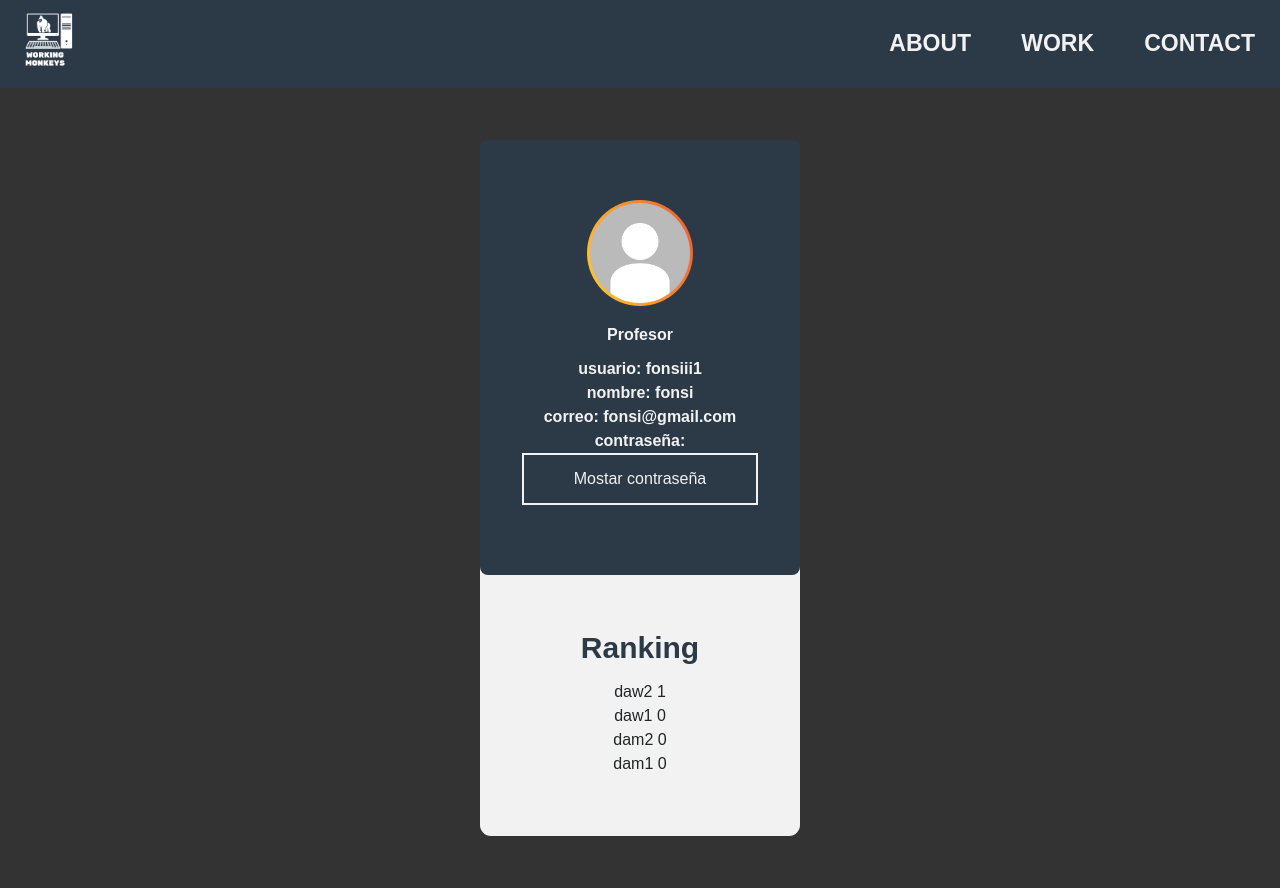
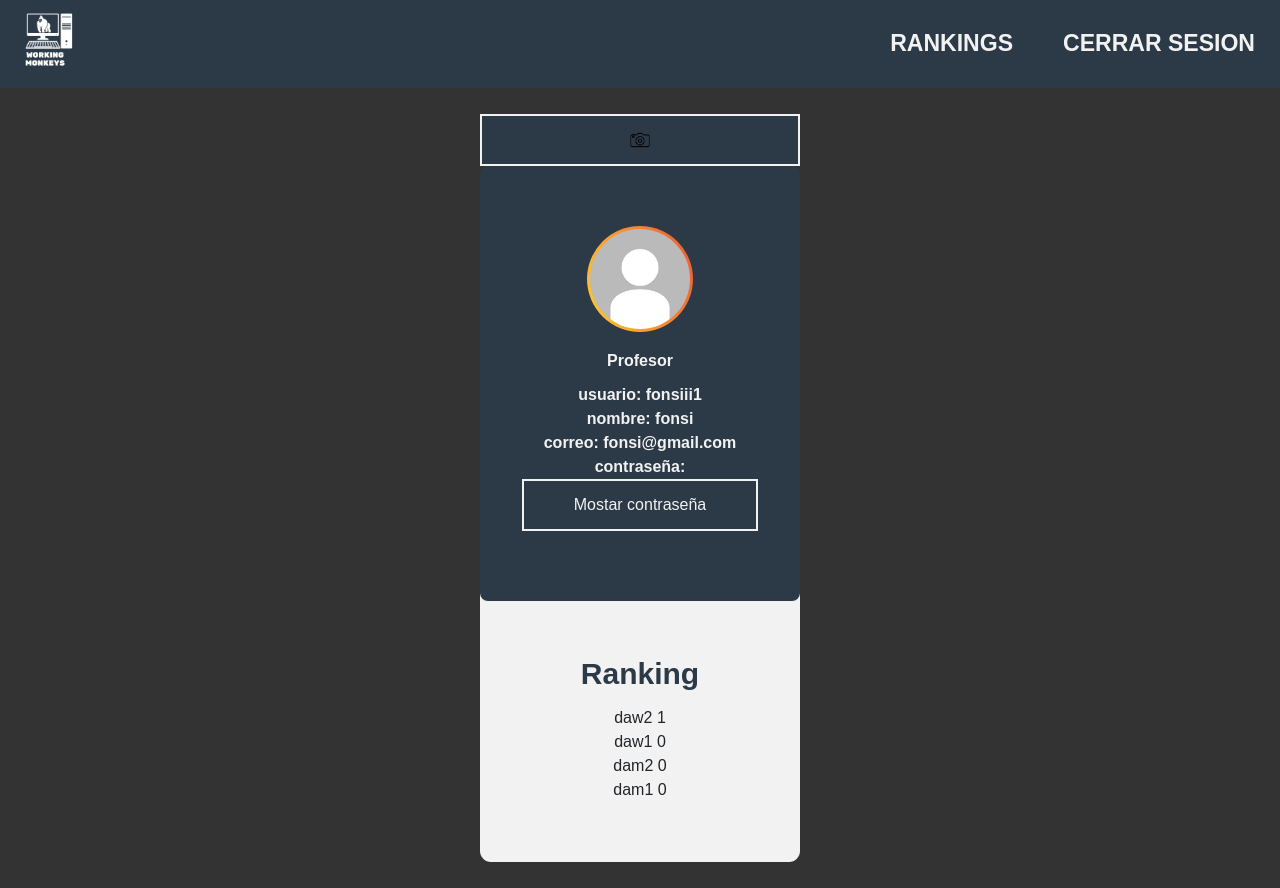
Before and after one commit to nacholopezlabra/WorkingMonkeys, an Angular app in the folder GamifiKAngular/: page /profile in a window 1280 px wide. Built offline with nearby package versions, Linux system fonts and the light colour scheme.

Commit message:
profile changes

```diff
--- a/GamifiKAngular/src/app/pages/profile/profile.component.html
+++ b/GamifiKAngular/src/app/pages/profile/profile.component.html
@@ -5,17 +5,17 @@
   </div>
   <div class="menu">
     <a href="#" class="link">
-      <div class="title">About</div>
+      <div class="title">Rankings</div>
       <div class="bar"></div>
     </a>
     <a href="#" class="link">
-      <div class="title">Work</div>
+      <div class="title">Cerrar sesion</div>
       <div class="bar"></div>
     </a>
-    <a href="#" class="link">
+    <!--<a href="#" class="link">
       <div class="title">Contact</div>
       <div class="bar"></div>
-    </a>
+    </a>-->
   </div>
 </header>
 <body>
@@ -24,7 +24,7 @@
 
 
     <div class="imageCard standarCard">
-      <button class="editPic"><img class="icon" src="../../../assets/icons/editIcon.png"></button>
+      <button (click)="openEditMode()"><img class="icon" src="../../../assets/icons/editIcon.png"></button>
       <div class="imageCardContainer">
 
         <div class="pic">
@@ -40,10 +40,10 @@
           <p *ngIf="user?.userType == 1">Profesor</p>
           <p *ngIf="user?.userType == 0">Estudiante</p>
         </div>
-        <div class="info">
-          <p class="nick">usuario:  {{user?.nickname}}</p>
-          <p>nombre:  {{user?.name}}</p>
-          <p>correo:  {{user?.mail}}</p>
+        <div class="info" *ngIf="!editMode">
+          <p class="nick">usuario: {{user?.nickname}}</p>
+          <p>nombre: {{user?.name}}</p>
+          <p>correo: {{user?.mail}}</p>
           <p>contraseña: <br><button *ngIf="!passwordShowed" (click)="showPassword()">Mostar contraseña</button>
           <div *ngIf="passwordShowed">
            <input class="inputBox" type="password" [(ngModel)]="lastPassword" placeholder="Introduzca su contraseña">
@@ -52,7 +52,14 @@
           <button (click)="changePassword()">Cambiar contraseña</button>
           </div>
         </div>
+        <div class="info" *ngIf="editMode">
 
+          <p class="nick">usuario: <input type="text" [(ngModel)]="alteredUser.nickname" readonly></p>
+          <p>nombre: <input type="text" [(ngModel)]="alteredUser.name"></p>
+          <p>correo: <input type="text" [(ngModel)]="alteredUser.nickname"></p>
+
+          <button (click)="editProfileData()"></button>
+        </div>
     </div>
 
   </div>
--- a/GamifiKAngular/src/app/pages/profile/profile.component.ts
+++ b/GamifiKAngular/src/app/pages/profile/profile.component.ts
@@ -21,19 +21,28 @@ export class ProfileComponent implements OnInit {
   imgBase64Path: string = '';
   isImageSaved: boolean = false;
   cardImageBase64: string = '';
-
-
+  editMode:boolean = false;
+  alteredUser:user ;
   constructor(private usersService: UsersService, public rankingService: RankingService, private apiService: ApiService) {
     this.user = this.usersService.getCurrentUser();
+    this.alteredUser = this.usersService.getCurrentUser();
   }
+
+  ngOnInit(): void {
+  }
+
 
   cifrar(pass:string){
     return sha512.sha512(pass);
  }
 
-  ngOnInit(): void {
+ openEditMode(){
+   if(this.editMode){
+     this.editMode = false;
+   }else{
+     this.editMode = true;
    }
-
+ }
 
   showPassword(): void {
     if (!this.passwordShowed) {
@@ -67,6 +76,13 @@ export class ProfileComponent implements OnInit {
   }
 
 
+
+  editProfileData(){
+
+  }
+
+
+
   fileChangeEvent(fileInput: any) {
     if (fileInput.target.files && fileInput.target.files[0]) {
       const reader = new FileReader();
@@ -84,4 +100,5 @@ export class ProfileComponent implements OnInit {
       reader.readAsDataURL(fileInput.target.files[0]);
     }
   }
+
 }
```
